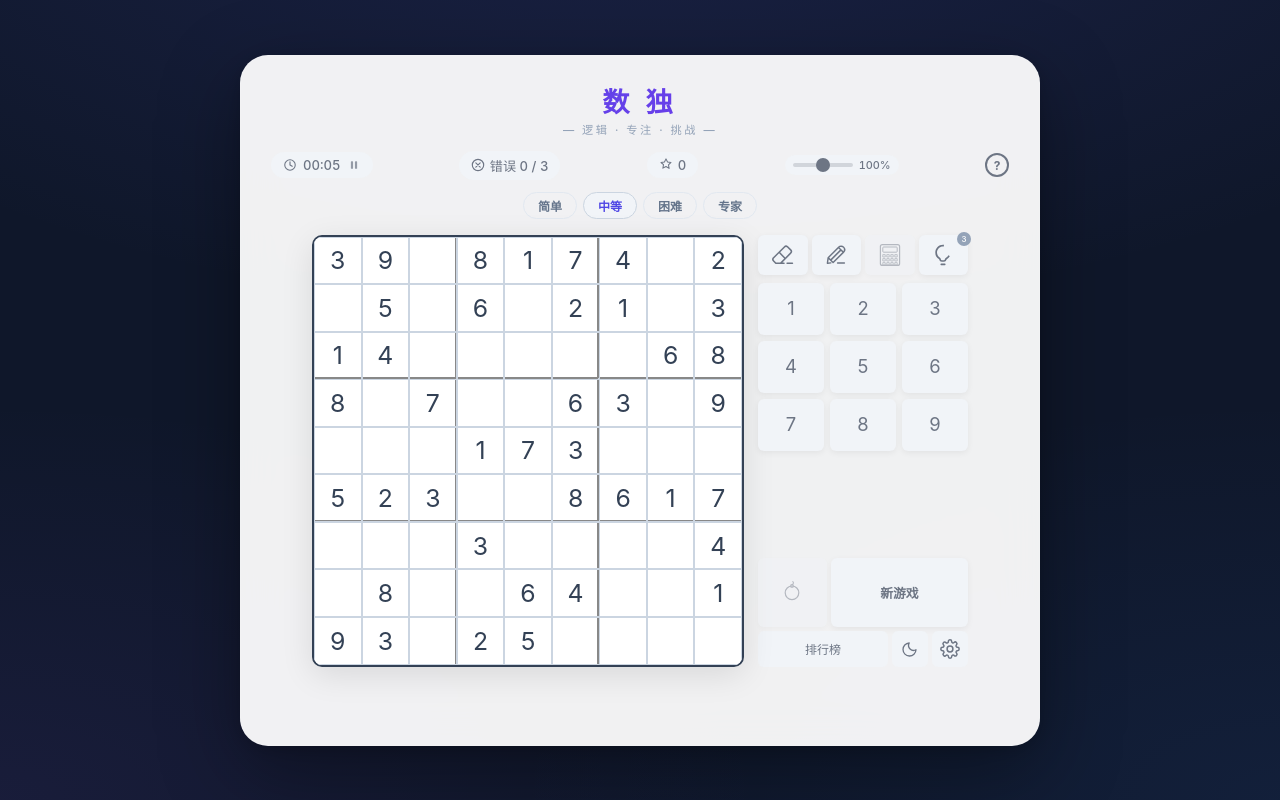
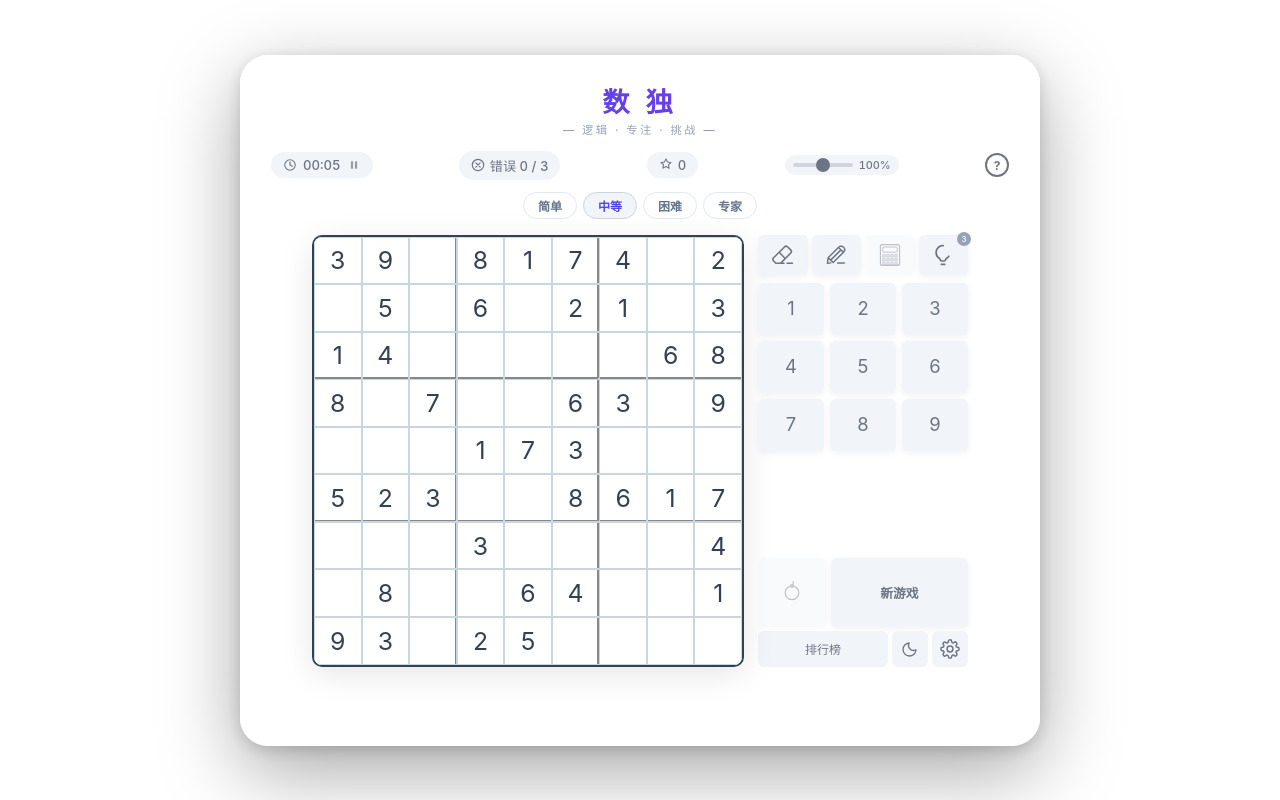
Before and after one commit to daxmate/sudoku, a Vue app: page / in a window 1280 px wide. Built offline with nearby package versions, Linux system fonts and the light colour scheme.

Commit message:
Fix body background: set on all screen sizes, not just mobile

```diff
--- a/src/App.vue
+++ b/src/App.vue
@@ -115,11 +115,8 @@ const isDarkMode = ref(false)
 
 function toggleDarkMode() {
   isDarkMode.value = !isDarkMode.value
-  const isMobile = window.innerWidth <= 640
-  if (isMobile) {
-    document.body.style.background = isDarkMode.value ? '#0f172a' : '#fff'
-    document.body.style.backgroundImage = 'none'
-  }
+  document.body.style.background = isDarkMode.value ? '#0f172a' : '#fff'
+  document.body.style.backgroundImage = 'none'
 }
 
 const { t, locale: i18nLocale } = useI18n()
@@ -174,7 +171,7 @@ const onKeydown = (e) => {
 }
 
 onMounted(() => {
-  if (window.innerWidth <= 640) {
+  if (!isDarkMode.value) {
     document.body.style.background = '#fff'
     document.body.style.backgroundImage = 'none'
   }
@@ -197,11 +194,15 @@ onUnmounted(() => {
 </script>
 
 <style>
-/* 全局样式 - 非 scoped，作用于 body */
-@media (max-width: 640px) {
-  body { background: #fff; }
-  @media (prefers-color-scheme: dark) {
-    body { background: #0f172a; }
+/* 全局样式 - 非 scoped，覆盖 html/body/#app 背景 */
+html, body, #app {
+  margin: 0;
+  padding: 0;
+  background: #fff;
+}
+@media (prefers-color-scheme: dark) {
+  html, body, #app {
+    background: #0f172a;
   }
 }
 </style>
```
